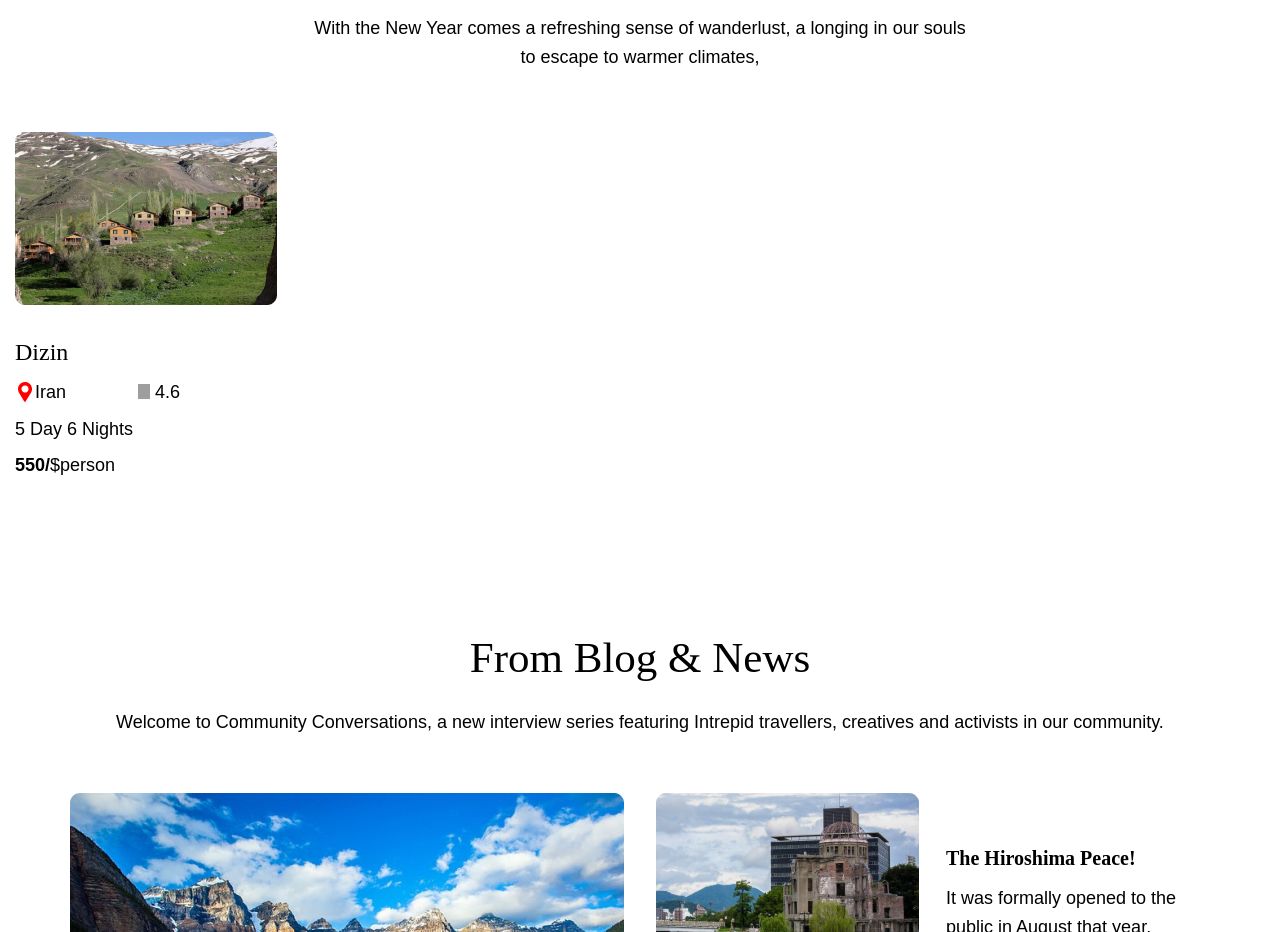
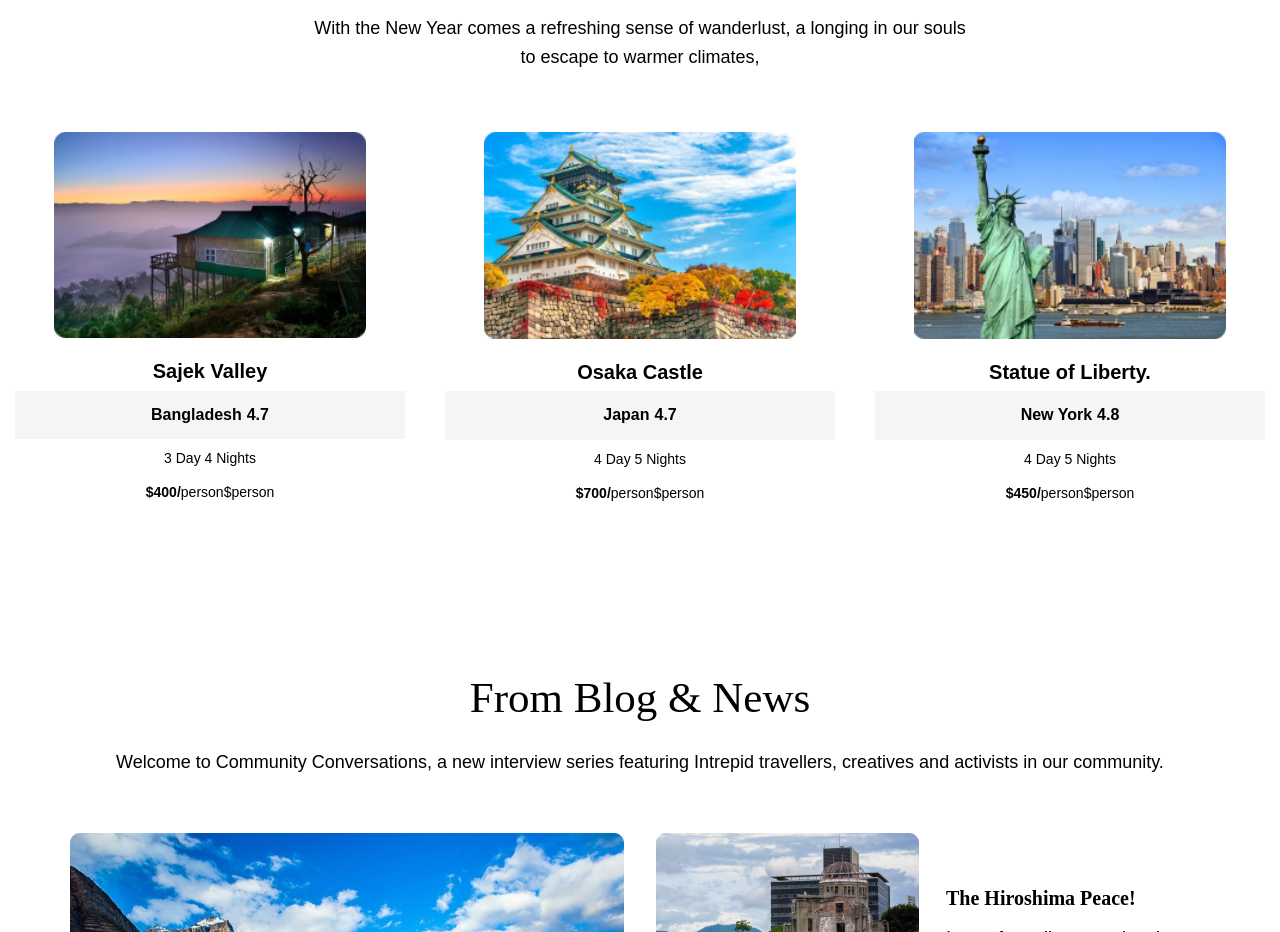
Before and after one commit to IYulia/IYulia.github.io, a plain HTML site: page html/main_page.html in a window 1280 px wide. Shown: the part 1860-2792 px from the top of the page. Drawn offline with nearby package versions, Linux system fonts and the light colour scheme; grey boxes are pictures that could not be loaded; a web font is replaced by a local one.

Commit message:
slider work good

```diff
--- a/html/main_page.html
+++ b/html/main_page.html
@@ -113,10 +113,10 @@
         With the New Year comes a refreshing sense of wanderlust, a longing in
         our souls to escape to warmer climates,
       </p>
-      <!-- slider -->
-      <div class="offers__slider swiper-container">
+      <!-- Swiper -->
+  <div class="swiper mySwiper">
     <div class="swiper-wrapper">
-          <div class="offers__slider__item swiper-slide">
+      <div class="swiper-slide"><div class="offers__slider__item swiper-slide">
         <img
           class="offers__slider__img"
           src="/images/slider-3.jpg"
@@ -131,9 +131,8 @@
           <li class="slider__list__item-day">5 Day 6 Nights</li>
           <li class="slider__list__item-price"><b>550/</b>$person</li>
         </ul>
-          </div>
-          <!-- 2 -->
-          <div class="offers__slider__item swiper-slide">
+      </div></div>
+      <div class="swiper-slide">  <div class="offers__slider__item swiper-slide">
         <img
           class="offers__slider__img"
           src="/images/slider-4.jpg"
@@ -148,9 +147,8 @@
           <li class="slider__list__item-day">3 Day 4 Nights</li>
           <li class="slider__list__item-price"><b>$400/</b>person</li>
         </ul>
-          </div>
-          <!-- 3 -->
-          <div class="offers__slider__item swiper-slide">
+      </div></div>
+      <div class="swiper-slide">          <div class="offers__slider__item swiper-slide">
         <img
           class="offers__slider__img"
           src="/images/slider-5.jpg"
@@ -165,9 +163,8 @@
           <li class="slider__list__item-day">4 Day 5 Nights</li>
           <li class="slider__list__item-price"><b>$700/</b>person</li>
         </ul>
-          </div>
-          <!-- 4 -->
-          <div class="offers__slider__item swiper-slide">
+      </div></div>
+      <div class="swiper-slide">          <div class="offers__slider__item swiper-slide">
         <img
           class="offers__slider__img"
           src="/images/slider-1.jpg"
@@ -182,9 +179,8 @@
           <li class="slider__list__item-day">4 Day 5 Nights</li>
           <li class="slider__list__item-price"><b>$450/</b>person</li>
         </ul>
-          </div>
-          <!-- 5 -->
-          <div class="offers__slider__item swiper-slide">
+      </div></div>
+      <div class="swiper-slide">          <div class="offers__slider__item swiper-slide">
         <img
           class="offers__slider__img"
           src="/images/slider-2.jpg"
@@ -199,11 +195,9 @@
           <li class="slider__list__item-day">7 Day 8 Nights</li>
           <li class="slider__list__item-price"><b>$850/</b>person</li>
         </ul>
-          </div>
-          <!-- / -->
+      </div></div>
     </div>
   </div>
-      <!-- slider -->
     </section>
     <section class="news">
       <div class="container">
@@ -338,6 +332,7 @@
       </div>
     </footer>
     <!-- SCRIPTS -->
+    <script src="https://cdn.jsdelivr.net/npm/swiper@9/swiper-bundle.min.js"></script>
     <script src="/scripts/main_page_script.js"></script>
     <script src="https://unpkg.com/swiper/swiper-bundle.min.js"></script>
   </body>
--- a/scripts/main_page_script.js
+++ b/scripts/main_page_script.js
@@ -1,16 +1,31 @@
 // SLIDER
-// document.addEventListener('DOMContentLoaded', function() {
-//     var swiper = new Swiper('.offers__slider', {
-//       slidesPerView: 'auto',
-//       spaceBetween: 1,
-//       loop: true,
-//       autoplay: {
-//         delay: 1500,
-//         disableOnInteraction: false,
-//       },
-//       navigation: {
-//         nextEl: '.swiper-button-next',
-//         prevEl: '.swiper-button-prev',
-//       },
-//     });
-//   });
+var swiper = new Swiper(".mySwiper", {
+    slidesPerView: 3,
+    spaceBetween: 40,
+    loop: true,
+    loopedSlides: Infinity,
+    loopAdditionalSlides: Infinity,
+    pagination: {
+      el: ".swiper-pagination",
+      clickable: true,
+    },
+    autoplay: {
+      delay: 3000,
+      disableOnInteraction: false,
+      reverseDirection: false,
+    },
+    navigation: {
+      nextEl: ".swiper-button-next",
+      prevEl: ".swiper-button-prev",
+    },
+    on: {
+      reachEnd: function () {
+        swiper.params.autoplay.reverseDirection = true;
+        swiper.autoplay.start();
+      },
+      reachBeginning: function () {
+        swiper.params.autoplay.reverseDirection = false;
+        swiper.autoplay.start();
+      },
+    },
+  });
--- a/style_scss/main_page_style.scss
+++ b/style_scss/main_page_style.scss
@@ -46,20 +46,7 @@ input {
   vertical-align: middle;
 }
 
-.slick-slider {
-  position: relative;
-  display: block;
-  box-sizing: border-box;
-  -webkit-user-select: none;
-  -moz-user-select: none;
-  -ms-user-select: none;
-  user-select: none;
-  -webkit-touch-callout: none;
-  -khtml-user-select: none;
-  -ms-touch-action: pan-y;
-  touch-action: pan-y;
-  -webkit-tap-highlight-color: transparent;
-}
+
 .slick-list {
   position: relative;
   display: block;
@@ -70,14 +57,7 @@ input {
 .slick-list:focus {
   outline: none;
 }
-.slick-slider .slick-track,
-.slick-slider .slick-list {
-  -webkit-transform: translate3d(0, 0, 0);
-  -moz-transform: translate3d(0, 0, 0);
-  -ms-transform: translate3d(0, 0, 0);
-  -o-transform: translate3d(0, 0, 0);
-  transform: translate3d(0, 0, 0);
-}
+
 .slick-track {
   position: relative;
   top: 0;
@@ -254,53 +234,7 @@ body {
   text-align: center;
   margin-bottom: 60px;
 }
-.offers__slider__img {
-  margin-right: 73px;
-  margin-bottom: 20px;
-  background-repeat: 10px;
-}
-.offers__slider__title {
-  font-weight: 500;
-  font-size: 24px;
-  line-height: 150%;
-  font-family: "Gelasio", serif;
-  margin-bottom: 8px;
-}
-.slider__list li {
-  margin-bottom: 8px;
-}
-.slider__list__item-bg {
-  padding-left: 20px;
-  position: relative;
-}
-.slider__list__item-bg span {
-  padding-left: 84px;
-  position: relative;
-}
-.slider__list__item-bg::before {
-  content: "";
-  position: absolute;
-  background-image: url(/images/placeholder.svg);
-  background-repeat: no-repeat;
-  background-size: cover;
-  background-position: center;
-  height: 20px;
-  width: 16px;
-  top: 4px;
-  left: 2px;
-}
-.slider__list__item-bg span::before {
-  content: "";
-  position: absolute;
-  background-image: url(https://evgenengen.github.io/traveland/images/Star/%201.svg);
-  background-repeat: no-repeat;
-  background-size: cover;
-  background-position: center;
-  height: 15px;
-  width: 12px;
-  top: 2px;
-  right: 30px;
-}
+
 .slick-next {
   right: -160px;
 }
@@ -457,19 +391,87 @@ body {
 .menu__btn {
   display: none;
 }
-// slider
-.offers__slider {
+
+
+.swiper {
   width: 100%;
+  height: 100%;
+  display: flex;
+  align-items: center;
+  justify-content: center;
+}
+
+.mySwiper {
+  position: relative;
   overflow: hidden;
-  margin: 0 auto;
 }
+
+.swiper-wrapper {
+  display: flex;
+  transition-property: transform;
+  box-sizing: content-box;
+}
+
 .swiper-slide {
-  width: 100px;
-  margin-right: 5px;
+  flex-shrink: 0;
+  width: 100%;
+  position: relative;
 }
-.swiper-slide:last-child {
-  margin-right: 0;
+
+.offers__slider__item {
+  position: relative;
+  text-align: center;
+  margin-bottom: 20px;
 }
+
+.offers__slider__img {
+  width: 80%;
+  height: auto;
+}
+
+.offers__slider__title {
+  margin-top: 10px;
+  margin-bottom: 5px;
+  font-size: 20px;
+}
+
+.slider__list {
+  list-style: none;
+  padding: 0;
+  margin: 0;
+}
+
+.slider__list li {
+  margin-bottom: 5px;
+}
+
+.slider__list__item-bg {
+  display: flex;
+  align-items: center;
+  justify-content: center;
+  background-color: #f5f5f5;
+  padding: 10px;
+  font-weight: bold;
+  font-size: 16px;
+}
+
+.slider__list__item-bg span {
+  margin-left: 5px;
+}
+
+.slider__list__item-day,
+.slider__list__item-price {
+  font-size: 14px;
+}
+
+.slider__list__item-price b {
+  font-weight: bold;
+}
+
+.slider__list__item-price::after {
+  content: "$person";
+}
+
 
 
 @media (max-width: 1200px) {
```
Also changed, not shown: style_css/main_page_style.css. Lines whose indentation alone changed are shown as unchanged.
